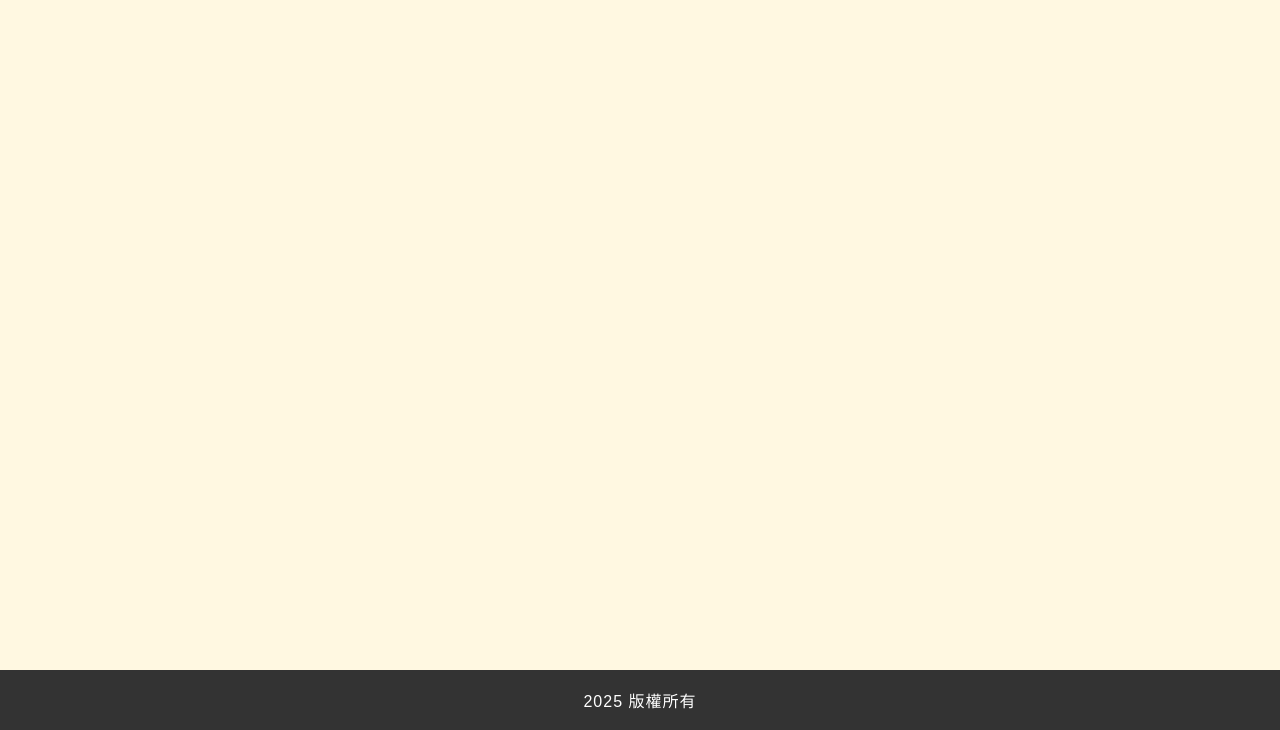
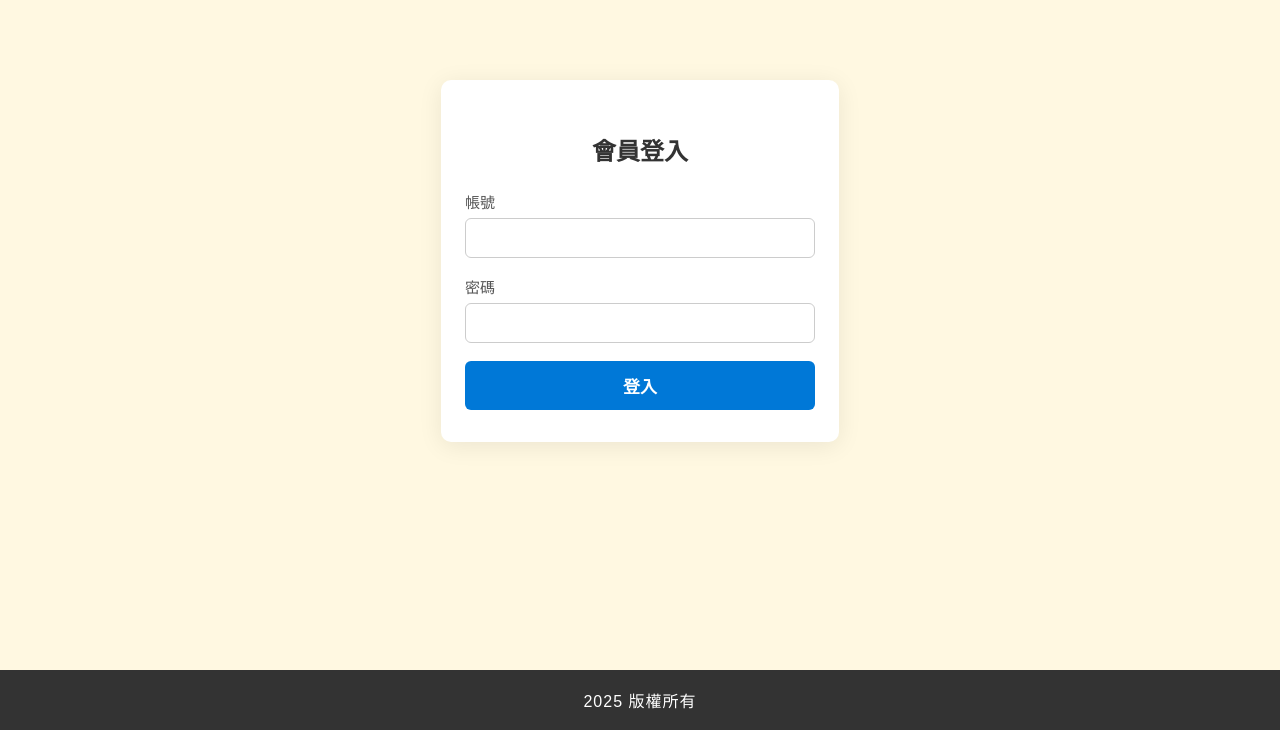
Before and after one commit to cc21723/1141-Database, a PHP site: page /member/login.php in a window 1280 px wide. Shown: the part 70-800 px from the top of the page. Run offline with PHP 8.4, Linux system fonts and the light colour scheme.

Commit message:
依據資料表資料來完成登入功能

```diff
--- a/member/login.php
+++ b/member/login.php
@@ -6,9 +6,84 @@
     <title>會員登入</title>
     <link rel="stylesheet" href="style.css">
 </head>
+    <style>
+    .login-container *{
+        box-sizing: border-box;
+    }
+    .login-container {
+        max-width: 350px;
+        margin: 40px auto;
+        padding: 32px 24px;
+        background: #fff;
+        border-radius: 10px;
+        box-shadow: 0 4px 24px rgba(0,0,0,0.08);
+        text-align: center;
+    }
+    .login-container h2 {
+        margin-bottom: 24px;
+        color: #333;
+        font-weight: 600;
+    }
+    .login-form .form-group {
+        margin-bottom: 18px;
+        text-align: left;
+    }
+    .login-form label {
+        display: block;
+        margin-bottom: 6px;
+        color: #555;
+        font-size: 15px;
+    }
+    .login-form input {
+        width: 100%;
+        padding: 10px 12px;
+        border: 1px solid #ccc;
+        border-radius: 6px;
+        font-size: 16px;
+        transition: border-color 0.2s;
+    }
+    .login-form input:focus {
+        border-color: #0078d7;
+        outline: none;
+    }
+    .login-btn {
+        width: 100%;
+        padding: 12px 0;
+        background: #0078d7;
+        color: #fff;
+        border: none;
+        border-radius: 6px;
+        font-size: 17px;
+        font-weight: 600;
+        cursor: pointer;
+        transition: background 0.2s;
+    }
+    .login-btn:hover {
+        background: #005fa3;
+    }
+    </style>
 <body>
 <?php include 'header.php'; ?>
 <main>
+    <div class="login-container">
+        <h2>會員登入</h2>
+        <?php if(isset($_GET['err'])){
+            echo "帳號或密碼錯誤，請重新輸入。";
+        } ?>
+
+        <form action="./api/login_process.php" method="post" class="login-form">
+            <div class="form-group">
+                <label for="acc">帳號</label>
+                <input type="text" id="acc" name="acc" required autocomplete="username">
+            </div>
+            <div class="form-group">
+                <label for="pw">密碼</label>
+                <input type="password" id="pw" name="pw" required autocomplete="current-password">
+            </div>
+            <button type="submit" class="login-btn">登入</button>
+        </form>
+    </div>
+
 </main>
 <?php include 'footer.php'; ?>
 </body>
```
Also changed, not shown: member/api/add_member.php (+17 -0 lines), member/api/login_process.php (added, +24 -0 lines).
